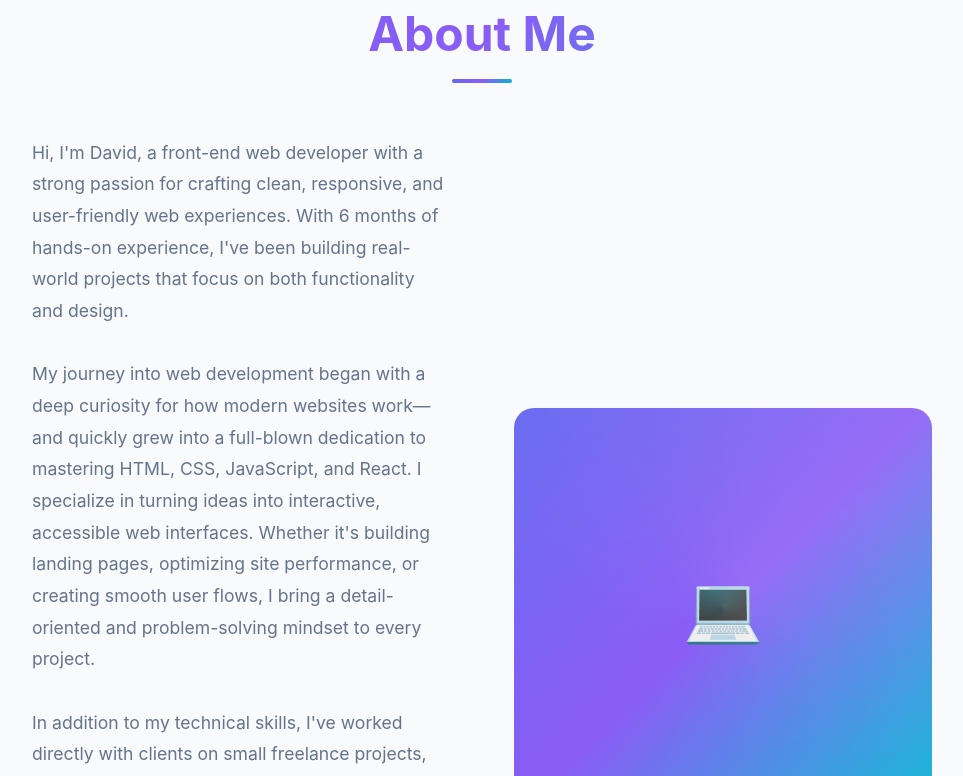
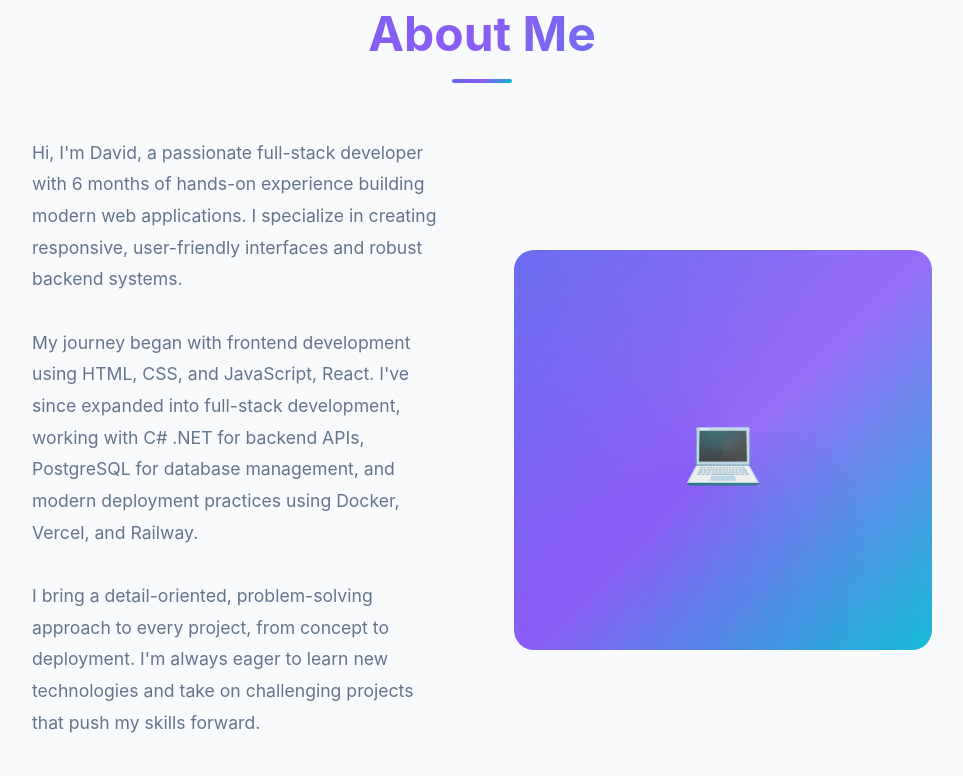
Before and after one commit to codeus21/David_Aviles, a React (Vite) app in the folder my-website/: page / in a window 1280 px wide. Shown: the part 900-1676 px from the top of the page, without its empty margins (158-1121 px from the left). Built offline with nearby package versions, Linux system fonts and the light colour scheme.

Commit message:
Updated about me section paragraph

```diff
--- a/my-website/src/PersonalWebsite.jsx
+++ b/my-website/src/PersonalWebsite.jsx
@@ -225,12 +225,9 @@ function PersonalWebsite() {
           <h2>About Me</h2>
           <div className="about-content">
             <div className="about-text">
-              <p>Hi, I'm David, a front-end web developer with a strong passion for crafting clean, responsive, and user-friendly web experiences. With 6 months of hands-on experience, I've been building real-world projects that focus on both functionality and design.<br/><br/>
-                My journey into web development began with a deep curiosity for how modern websites work—and quickly grew into a full-blown dedication to mastering HTML, CSS, JavaScript, and React.
-                I specialize in turning ideas into interactive, accessible web interfaces. Whether it's building landing pages, optimizing site performance, or creating smooth user flows, I bring a detail-oriented and problem-solving mindset to every project. <br/><br/>
-                In addition to my technical skills, I've worked directly with clients on small freelance projects, which has sharpened my ability to communicate clearly, gather requirements, and deliver results.
-                I'm continuously learning and growing, currently diving deeper into React and exploring how to integrate AI tools into my workflow.<br/><br/>
-                I'm excited about the future of the web and always looking for new opportunities to learn, build, and contribute..</p>
+              <p>Hi, I'm David, a passionate full-stack developer with 6 months of hands-on experience building modern web applications. I specialize in creating responsive, user-friendly interfaces and robust backend systems.<br/><br/>
+                My journey began with frontend development using HTML, CSS, and JavaScript, React. I've since expanded into full-stack development, working with C# .NET for backend APIs, PostgreSQL for database management, and modern deployment practices using Docker, Vercel, and Railway.<br/><br/>
+                I bring a detail-oriented, problem-solving approach to every project, from concept to deployment. I'm always eager to learn new technologies and take on challenging projects that push my skills forward.</p>
             </div>
             <div className="about-image">
               <span role="img" aria-label="developer">💻</span>
```
